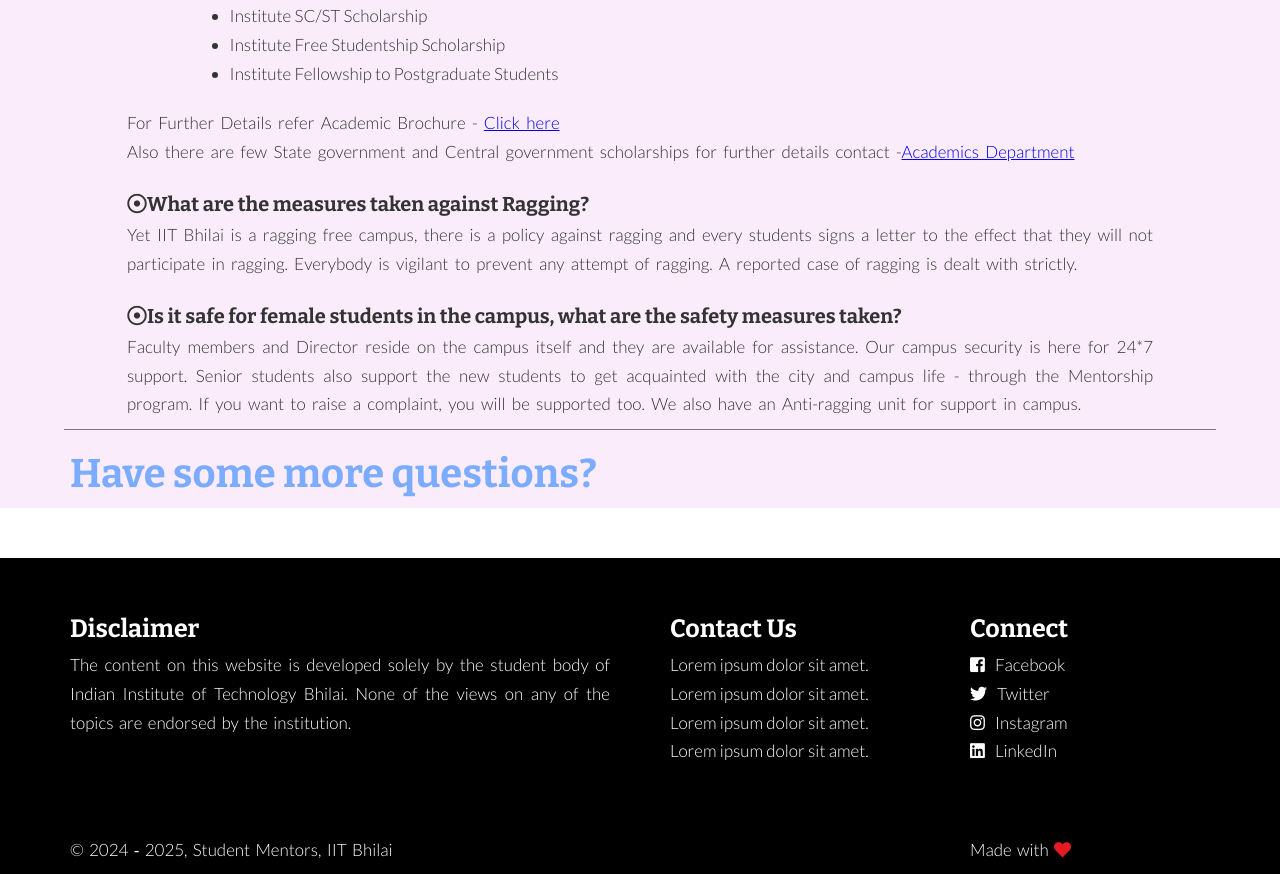
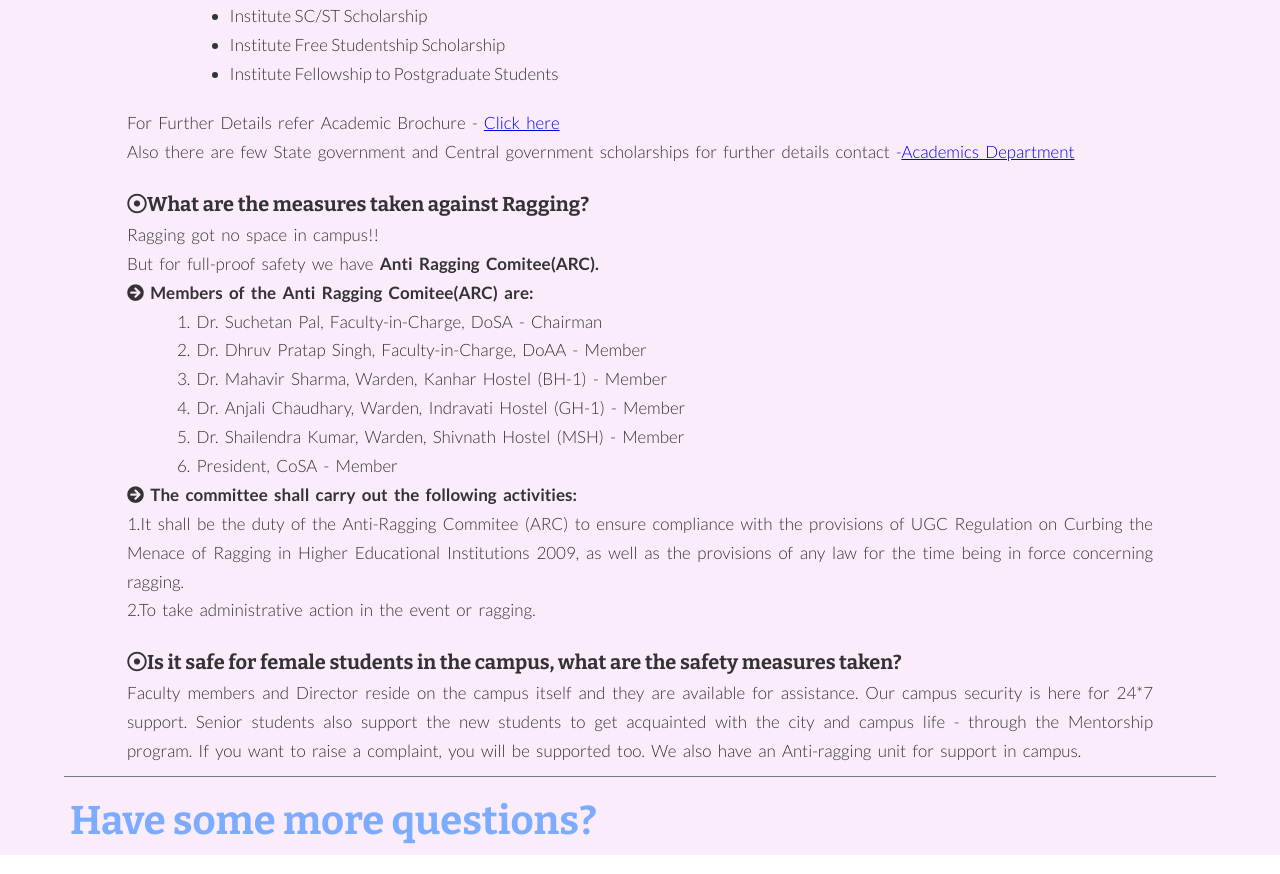
Before and after one commit to RajeevG187/PolarisV3, a PHP site: page /views/queries.php in a window 1280 px wide. Shown: the part 1909-2783 px from the top of the page. Run offline with PHP 8.4, Linux system fonts and the light colour scheme; some libraries are stand-ins or nearby versions.

Commit message:
query page updated

```diff
--- a/public/css/style.css
+++ b/public/css/style.css
@@ -1394,6 +1394,17 @@ body {
   height: 100%;
   object-fit: cover;
 }
+#he-he{
+  text-indent: 50px;
+}
+#he-he-he{
+  padding-left:50px;
+}
+#aa{
+  padding-left:0px ;
+  text-indent: 0px;
+  margin-left: 0px;
+}
 
 @media (max-width: 400px) {
   .c-item {
--- a/src/json/mentors.json
+++ b/src/json/mentors.json
@@ -54,7 +54,7 @@
                   "phone": "7903642798"
                 },
                 {
-                  "name": "Raj mohammad",
+                  "name": "Raj Mohammad",
                   "image": "../public/images/mentors/Raj Mohammad.jpg",
                   "email": "mailto:rajmohammad@iitbhilai.ac.in",
                   "title": "Mentor Coordinator",
--- a/src/json/queries.json
+++ b/src/json/queries.json
@@ -96,7 +96,39 @@
 
       {
         "ques": "What are the measures taken against Ragging?",
-        "ans": "Yet IIT Bhilai is a ragging free campus, there is a policy against ragging and every students signs a letter to the effect that they will not participate in ragging. Everybody is vigilant to prevent any attempt of ragging. A reported case of ragging is dealt with strictly. "
+        "ans1": [
+        {
+          "line":"Ragging got no space in campus!!"
+        }],
+        "ans1.5": "Members of the Anti Ragging Comitee(ARC) are:",
+        "ans2":[
+        {
+          "line":"    1. Dr. Suchetan Pal, Faculty-in-Charge, DoSA - Chairman"
+        },
+        {
+          "line":"    2. Dr. Dhruv Pratap Singh, Faculty-in-Charge, DoAA - Member"
+        },
+        {
+          "line":"    3. Dr. Mahavir Sharma, Warden, Kanhar Hostel (BH-1) - Member"
+        },
+        {
+          "line":"    4. Dr. Anjali Chaudhary, Warden, Indravati Hostel (GH-1) - Member"
+        },
+        {
+          "line":"    5. Dr. Shailendra Kumar, Warden, Shivnath Hostel (MSH) - Member"
+        },
+        {
+          "line":"    6. President, CoSA - Member"
+        }],
+        "ans2.5":"The committee shall carry out the following activities:",
+        "ans3":[
+        {
+          "line":"    1.It shall be the duty of the Anti-Ragging Commitee (ARC) to ensure compliance with the provisions of UGC Regulation on Curbing the Menace of Ragging in Higher Educational Institutions 2009, as well as the provisions of any law for the time being in force concerning ragging."
+        },
+        {
+          "line":"2.To take administrative action in the event or ragging."
+        }
+      ]
       },
 
       {
--- a/views/queries.php
+++ b/views/queries.php
@@ -127,7 +127,23 @@ if (json_last_error() !== JSON_ERROR_NONE) {
 
                     <div class="info">
                         <h3 class="heading-tertiary"><i class="far fa-dot-circle"></i><?php echo $data["faq"]["sub-lists"][5]["ques"]; ?></h3>
-                        <p class="info__text"><?php echo $data["faq"]["sub-lists"][5]["ans"]; ?></p>
+                        <?php foreach ($data["faq"]["sub-lists"][5]['ans1'] as $ans): ?>
+                            <p class="info__text"><?php echo $ans["line"]; ?></p>
+                            <?php endforeach;?>
+                            <p class="info__text"> But for full-proof safety we have <b>Anti Ragging Comitee(ARC).</b></p>
+                            <p class="info__text"> <i class="fas fa-arrow-circle-right"></i>&nbsp;<b><?php echo $data["faq"]["sub-lists"][5]["ans1.5"]; ?></b></p>
+
+                            <?php foreach ($data["faq"]["sub-lists"][5]['ans2'] as $ans): ?>
+                            <p class="info__text" id="he-he"><?php echo $ans["line"]; ?></p>
+                            <?php endforeach;?>
+                            <p class="info__text"> <i class="fas fa-arrow-circle-right"></i>&nbsp;<b><?php echo $data["faq"]["sub-lists"][5]["ans2.5"]; ?></b></p>
+                            <!-- <div id="he-he-he" > -->
+                            <?php foreach ($data["faq"]["sub-lists"][5]['ans3'] as $ans): ?>
+                           <p class="info__text"><?php echo $ans["line"]; ?></p>
+                            <?php endforeach;?>
+                            <!-- </div> -->
+
+
                     </div>
                     <div class="info">
                         <h3 class="heading-tertiary"><i class="far fa-dot-circle"></i><?php echo $data["faq"]["sub-lists"][6]["ques"]; ?></h3>
```
